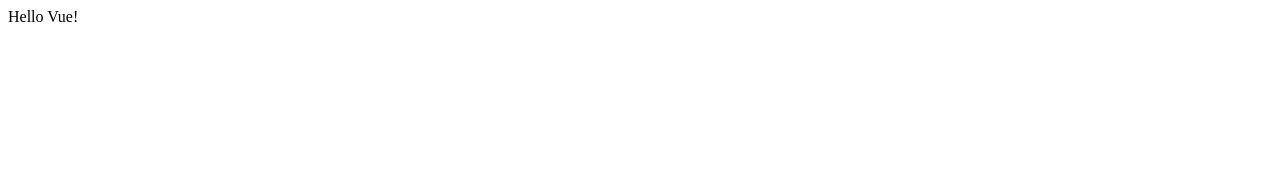
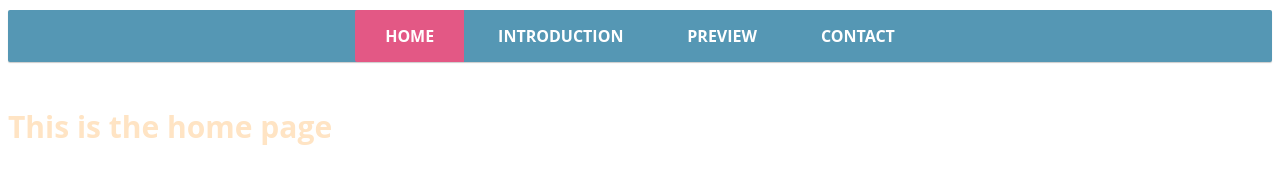
Before and after one commit to ja0117/Vue.js_CSP, a plain HTML site: page index.html in a window 1280 px wide. Drawn offline with nearby package versions, Linux system fonts and the light colour scheme.

Commit message:
Massive start made. Dynamic navigation bar working. next up: Dynamic webpages

```diff
--- /dev/null
+++ b/css/css.css
@@ -0,0 +1,63 @@
+body {
+    font: 15px/1.3 'Open Sans', sans-serif;
+    color: bisque;
+}
+
+a, a:visited {
+    outline:none;
+    color:#389dc1;
+}
+
+a:hover{
+    background-color: #e35885;
+    text-decoration:none;
+}
+
+section, footer, header, aside, nav{
+    display: block;
+}
+
+/*===================================
+    The Navigation Bar!!!
+====================================*/
+
+nav{
+
+    text-align:center;
+    margin:10px auto 45px;
+    background-color:#5597b4;
+    box-shadow:0 1px 1px #ccc;
+    border-radius:2px;
+}
+
+nav a{
+    display:inline-block;
+    padding: 18px 30px;
+    color:#fff !important;
+    font-weight:bold;
+    font-size:16px;
+    text-decoration:none !important;
+    line-height:1;
+    text-transform: uppercase;
+    background-color:transparent;
+
+    -webkit-transition:background-color 0.25s;
+    -moz-transition:background-color 0.25s;
+    transition:background-color 0.25s;
+}
+
+
+nav a:first-child{
+    border-radius:2px 0 0 2px;
+}
+
+nav a:last-child{
+    border-radius:0 2px 2px 0;
+}
+
+nav.home .home,
+nav.projects .projects,
+nav.services .services,
+nav.contact .contact{
+    background-color:#e35885;
+}
--- a/index.html
+++ b/index.html
@@ -1,25 +1,40 @@
 <!DOCTYPE html>
 <html>
 	 <head>
-
-
 		<!-- development version, includes helpful console warnings -->
 		<script src="https://cdn.jsdelivr.net/npm/vue/dist/vue.js"></script>
+		<link type="text/css" rel="stylesheet" href="./css/css.css">
 	 </head>
 	 <body>
-		<div id="app">
-			{{ message }}
+		<div id="navbar">
+			<nav v-bind:class="active" v-on:click.prevent>
+				<a href="" class="home" v-on:click="makeActive('home')">home</a>
+				<a href="" class="introduction" v-on:click="makeActive('introduction')">introduction</a>
+				<a href="" class="preview" v-on:click="makeActive('preview')">preview</a>
+				<a href="" class="contact" v-on:click="makeActive('contact')">contact</a>
+			</nav>
+
+			<h1>This is the {{ active }} page</h1>
 		</div>
 
 		<script>
 			var app = new Vue({
-			  el: '#app',
+
+				//A DOM element to mount our view model
+				el: '#navbar',
+
+				//The Model, Define properties and give them initial values
 			  data: {
-				message: 'Hello Vue!'
-			  }
-			})
+					active: 'home'
+				},
 
+				//Function for the navbar:
+				methods: {
+					makeActive: function(item) {
+						this.active = item;
+					}
+				}
+			});
 		</script>
-
 	 </body>
 </html>
```
